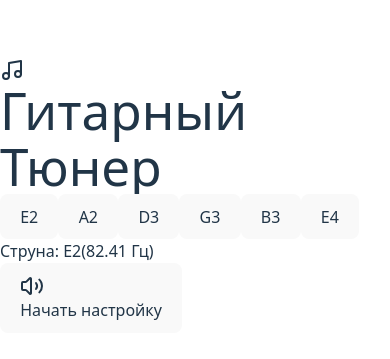
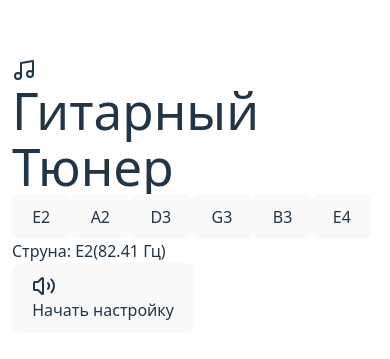
Before and after one commit to qwq-qwq/guitar_tuner, a React (Vite) app: page / in a window 390 px wide. Shown: the part 227-586 px from the top of the page. Built offline with nearby package versions, Linux system fonts and the light colour scheme.

Commit message:
Add responsive padding for small screens in CSS

```diff
--- a/src/index.css
+++ b/src/index.css
@@ -76,3 +76,9 @@ button:focus-visible {
     background-color: #f9f9f9;
   }
 }
+
+@media (max-width: 500px) {
+  .App {
+     @apply pl-3 pr-3;
+  }
+}
```
